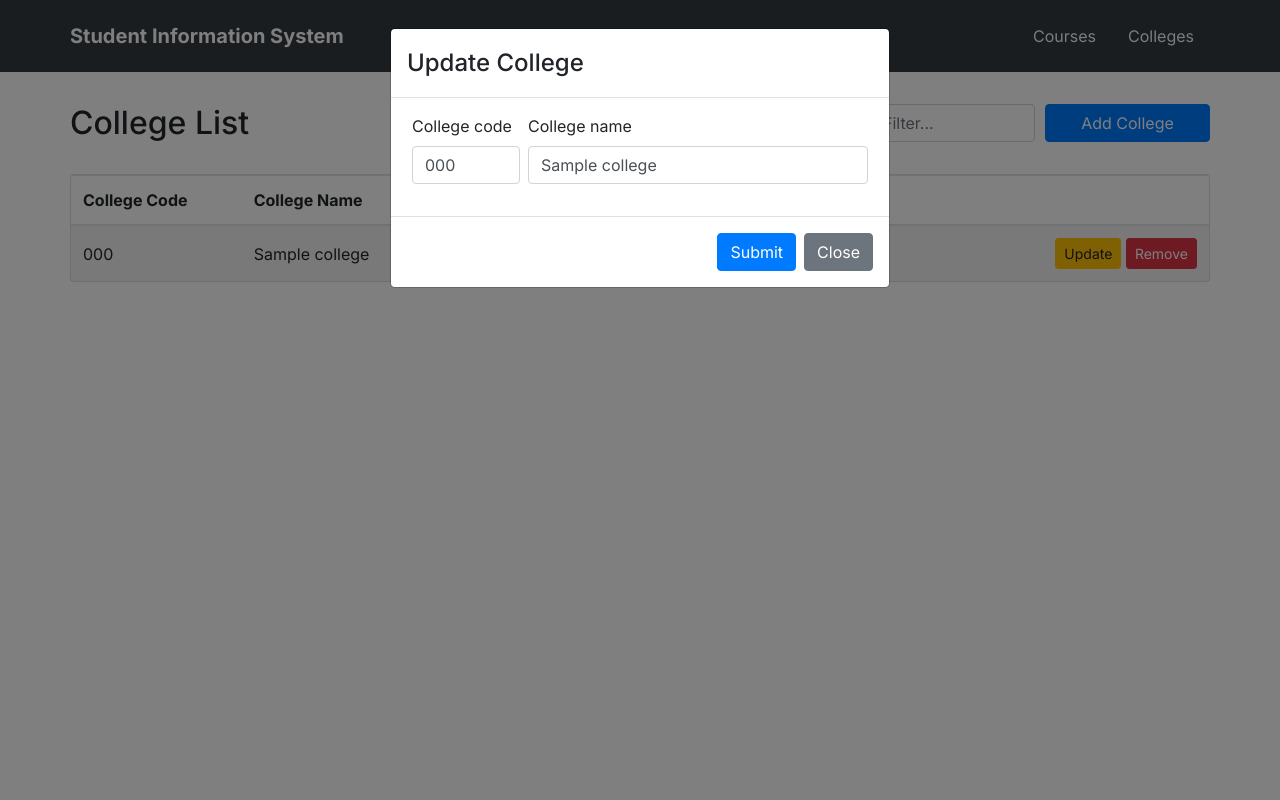
After one commit to blairemendoza/Simple-Student-Information-System-Flask, a Flask app: template SSIS/templates/college/index.html in a window 1280 px wide, after a click on "Update". The commit adds this page. Run offline with Flask 2, Linux system fonts and the light colour scheme; the template is opened without the code that fills it: most values are stand-ins (such as "Sample title", 1, 10 or a date in 2020); one stand-in notice (Sample message) is shown; form fields are guessed from the names that the template uses; some libraries are stand-ins or nearby versions.

Commit message:
Add college CRUDL function

```diff
--- a/SSIS/__init__.py
+++ b/SSIS/__init__.py
@@ -21,7 +21,9 @@ def create_app(test_config = None):
 
     from .student import student
     from .course import course
+    from .college import college
     app.register_blueprint(student)
     app.register_blueprint(course)
+    app.register_blueprint(college)
 
     return app
--- /dev/null
+++ b/SSIS/college/__init__.py
@@ -0,0 +1,5 @@
+from flask import Blueprint
+
+college = Blueprint('college', __name__, url_prefix='/colleges')
+
+from . import controller
--- /dev/null
+++ b/SSIS/templates/college/addCollegeModal.html
@@ -0,0 +1,37 @@
+<div class="modal fade in" id="newCollegeModal" role="dialog">
+    <div class="modal-dialog">
+        <div class="modal-content">
+            <div class="modal-header">
+                <h4 class="modal-title">Add College</h4>
+            </div>
+
+            <div class="modal-body">
+                <form action="{{ url_for('college.addCollege') }}" id="addCollegeForm" method="POST">
+                    {{ form.hidden_tag() }}
+
+                    <div class="row px-3">
+                        <div class="col-md-3 px-1">
+                            <div class="form-group">
+                                {{ form.collegeCode.label }}
+                                {{ form.collegeCode(class="form-control", placeholder="XXXXXX") }}
+                            </div>
+                        </div>
+
+                        <div class="col-md-9 px-1">
+                            <div class="form-group">
+                                {{ form.collegeName.label }}
+                                {{ form.collegeName(class="form-control") }}
+                            </div>
+                        </div>
+                    </div>
+                </form>
+            </div>
+
+            <div class="modal-footer">
+                <!-- footer buttons -->
+                <button type="submit" class="btn btn-primary" form="addCollegeForm">Add college</button>
+                <button type="button" class="btn btn-secondary" data-dismiss="modal">Close</button>
+            </div>
+        </div>
+    </div>
+</div>
--- /dev/null
+++ b/SSIS/templates/college/index.html
@@ -0,0 +1,97 @@
+{% extends 'template.html' %}
+
+{% block content %}
+    <div class="container">
+        <div class="row">
+            <div class="page-header w-100 py-4">
+                <div class="row">
+                    <div class="col-md-8" style="margin-right: 20px">
+                        <h2 style="margin-top: 0;">
+                            College List
+                        </h2>
+                    </div>
+
+                    <!-- Filter table field -->
+                    <div class="col-md-2" style="margin-right: -20px;">
+                        <input type="text" id="filter" class="form-control" placeholder="Filter...">
+                    </div>
+
+                    <!-- Add college button -->
+                    <div class="col-md-2">
+                        <button type="button" class="btn btn-primary btn-block pull-right" data-toggle="modal" data-target="#newCollegeModal">
+                            Add College
+                        </button>
+                    </div>
+                </div>
+            </div>
+
+            <!-- Flash messages -->
+            {% with messages = get_flashed_messages(with_categories=true) %}
+            {% if messages %}
+                {% for category, message in messages %}
+                    {% if category=="success" %}
+                        <div class="alert alert-success alert-dismissable show w-100" id="flash" role="alert">
+                        <strong>Done! </strong>{{ message }}
+                        </div>
+                    {% else %}
+                        <div class="alert alert-danger alert-dismissable show w-100" id="flash" role="alert">
+                        <strong>Oops! </strong>{{ message }}
+                        </div>
+                    {% endif %}
+                {% endfor %}
+            {% endif %}
+            {% endwith %}
+
+            <div class="card w-100 mb-5">
+                <table id="collegetable" class="table table-striped mb-0">
+
+                    <thead>
+                        <tr class="header">
+                            <th style="width: 15%;">College Code</th>
+                            <th>College Name</th>
+                            <th style="width: 160px; min-width: 160px;"></th>
+                        </tr>
+                    </thead>
+
+                    <tbody id="collegerows">
+                        {% for college in colleges %}
+                            <tr>
+                                <td id="td-data" class="align-middle">{{ college.college_code }}</td>
+                                <td id="td-data" class="align-middle">{{ college.college_name }}</td>
+                                <td class="text-right pl-0" style="width: 160px; min-width: 160px;">
+                                    <a class="btn btn-warning btn-sm" data-toggle="modal" data-target="#updatecollege{{ college.college_code }}">
+                                        Update</a>
+                                    <a href="{{ url_for('college.removeCollege', collegeCode=college.college_code) }}" class="btn btn-danger btn-sm"
+                                    onclick="return confirm('Are you sure you would like to remove this college? This action cannot be undone.')">
+                                        Remove</a>
+                                </td>
+                            </tr>
+
+                            {% include 'college/updateCollegeModal.html' %}
+
+                        {% endfor %}
+                    </tbody>
+                </table>
+            </div>
+        </div>
+    </div>
+
+    {% include 'college/addCollegeModal.html' %}
+
+    <script>
+        bootstrapValidate('#collegeCode', 'max:6:Must not exceed 6 characters!');
+        bootstrapValidate('#collegeName', 'max:100:Must not exceed 100 characters!');
+    </script>
+
+    <script>
+        $(document).ready(function(){
+            $("#filter").on("keyup", function() {
+              var value = $(this).val().toLowerCase();
+              $("#collegerows tr").filter(function() {
+                $(this).toggle($(this).text().toLowerCase().indexOf(value) > -1)
+              });
+            });
+          });
+    </script>
+
+{% endblock content %}
--- /dev/null
+++ b/SSIS/templates/college/updateCollegeModal.html
@@ -0,0 +1,38 @@
+<div class="modal fade in" id="updatecollege{{ college.college_code }}" role="dialog">
+    <div class="modal-dialog">
+        <div class="modal-content">
+            <div class="modal-header">
+                <h4 class="modal-title">Update College</h4>
+            </div>
+
+            <div class="modal-body">
+                <form action="{{ url_for('college.updateCollege') }}" id="{{ college.college_code }}" method="POST" enctype="multipart/form-data">
+                    {{ form.hidden_tag() }}
+
+                    <div class="row px-3">
+                        <div class="col-md-3 px-1">
+                            <div class="form-group">
+                                {{ form.collegeCode.label }}
+                                {{ form.collegeCode(class="form-control", value=college.college_code, placeholder="XXXXXX") }}
+                                {{ form.referCode(type="hidden", value=college.college_code) }}
+                            </div>
+                        </div>
+
+                        <div class="col-md-9 px-1">
+                            <div class="form-group">
+                                {{ form.collegeName.label }}
+                                {{ form.collegeName(class="form-control", value=college.college_name) }}
+                            </div>
+                        </div>
+                    </div>
+
+                </form>
+            </div>
+
+            <div class="modal-footer">
+                {{ form.submit(class="btn btn-primary", form=college.college_code) }}
+                <button type="button" class="btn btn-secondary" data-dismiss="modal">Close</button>
+            </div>
+        </div>
+    </div>
+</div>
--- a/SSIS/templates/navbar.html
+++ b/SSIS/templates/navbar.html
@@ -7,7 +7,7 @@
                 <a class="nav-link text-light" href="{{ url_for('course.index') }}">Courses</a>
             </li>
             <li class="nav-item">
-                <a class="nav-link text-light" href="#">Colleges</a>
+                <a class="nav-link text-light" href="{{ url_for('college.index') }}">Colleges</a>
             </li>
         </ul>
     </div>
```
Also changed, not shown: SSIS/college/controller.py (added, +60 -0 lines), SSIS/college/forms.py (added, +17 -0 lines), SSIS/models.py (+39 -19 lines).
